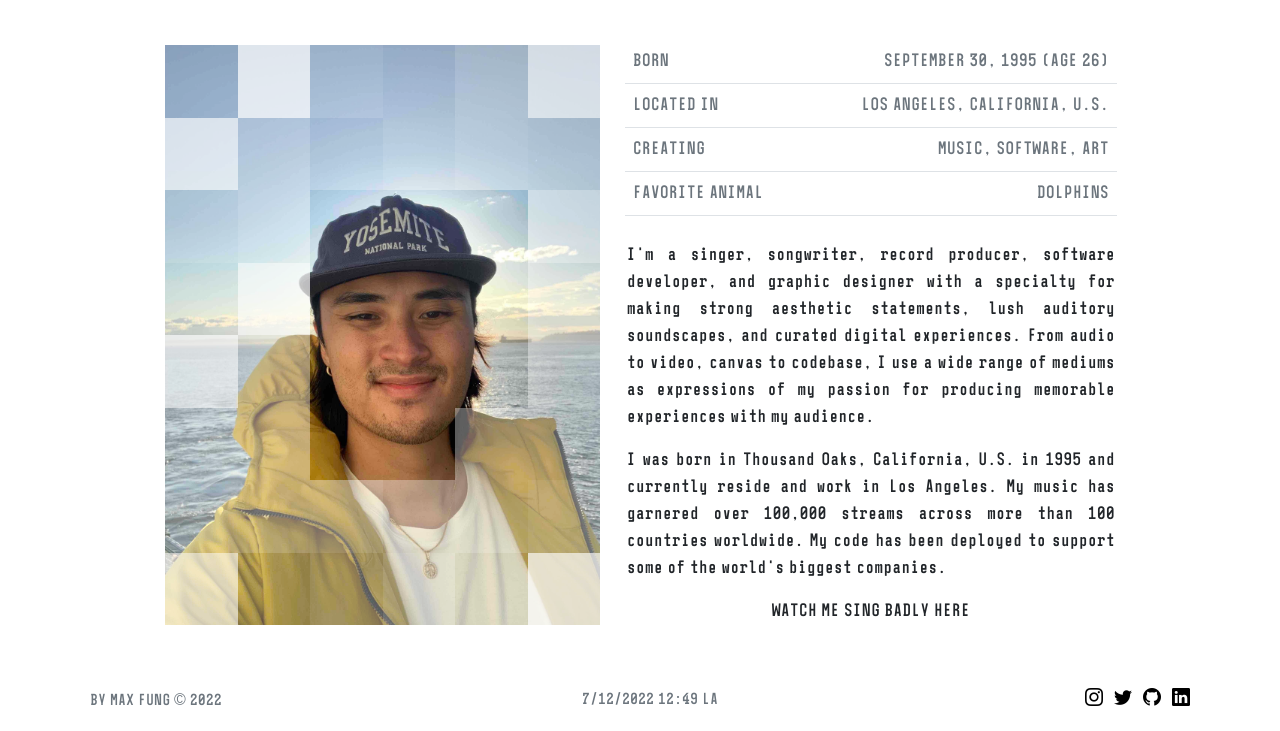
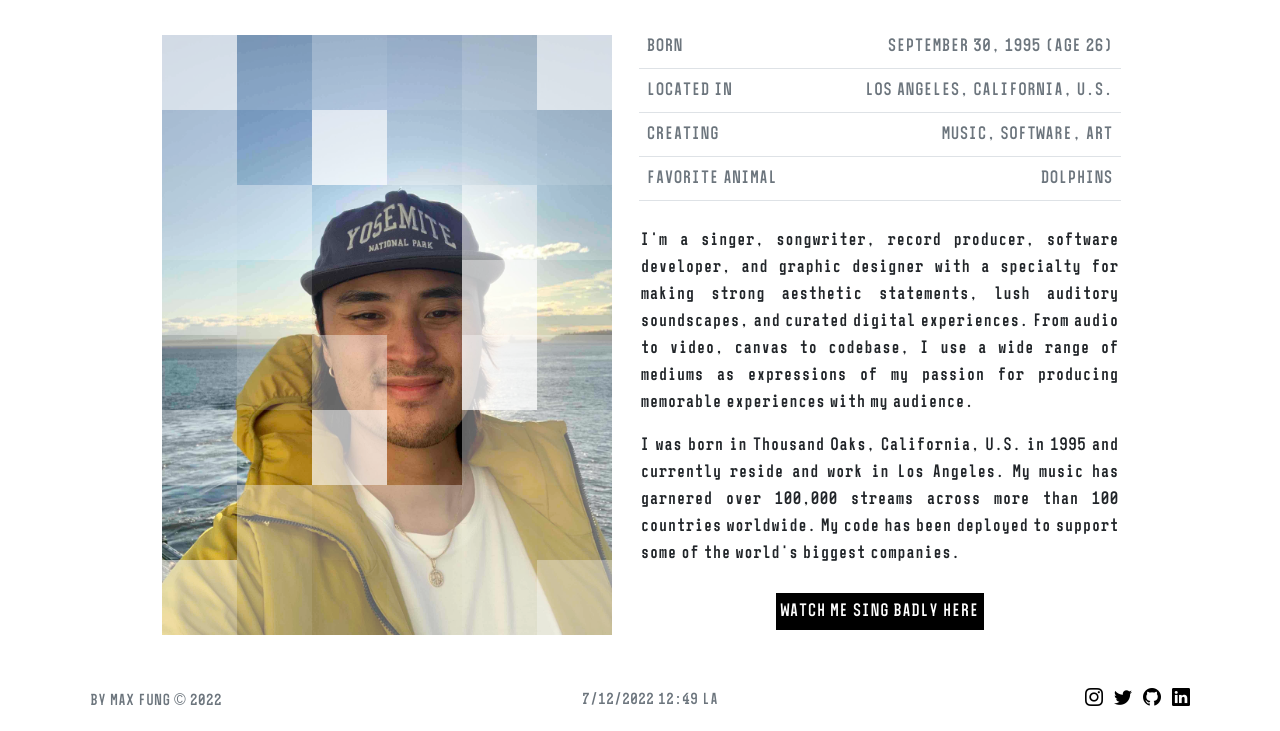
Before and after one commit to mxfng/bymaxfung.com, a Flask app: page /about in a window 1280 px wide. Shown: the part 70-801 px from the top of the page. Run offline with Flask 2, Linux system fonts and the light colour scheme; some libraries are stand-ins or nearby versions.

Commit message:
Pixel colors

```diff
--- a/app/routes/views.py
+++ b/app/routes/views.py
@@ -1,4 +1,4 @@
-from flask import Blueprint, render_template
+from flask import Blueprint, render_template, url_for
 from datetime import date
 from ..lib import randomAbout, times
 
@@ -11,7 +11,15 @@ def home():
 
 @views.route("/about")
 def about():
-    return render_template('about.html', fact=randomAbout.random_fact(), action=randomAbout.random_action())
+    pixel_image = url_for('static', filename='img/about.jpg')
+    pixel_image_small = url_for('static', filename='img/about-mobile.jpg')
+    return render_template(
+        'about.html',
+        fact=randomAbout.random_fact(),
+        action=randomAbout.random_action(),
+        pixel_image=pixel_image,
+        pixel_image_small=pixel_image_small,
+    )
 
 @views.context_processor
 def calculate_age():
--- /dev/null
+++ b/app/static/js/pixelGridHover.js
@@ -0,0 +1,41 @@
+// Fades pixels based on mouse position
+var pixels = document.getElementsByClassName('pixel');
+
+function colorizePixel(pixel) {
+    pixel.style.background = '#'+(Math.random() * 0xFFFFFF << 0).toString(16).padStart(6, '0');
+
+    if (pixel.classList.contains('clicked')) {
+        pixel.style.background = 'white';
+    }
+    pixel.classList.toggle('clicked');
+}
+
+// Click and drag functionality
+
+var isClicked = false;
+
+window.addEventListener('mousedown', e => {
+    isClicked = true;
+});
+
+window.addEventListener('mouseup', e => {
+    if (isClicked == true) {
+        isClicked = false;
+    }
+});
+
+// Apply to all elements
+for (var i = 0; i < pixels.length; i++) {
+
+    // Click to change colors
+    pixels[i].addEventListener('click', function() {
+        colorizePixel(this);
+    });
+
+    // Drag to apply
+    pixels[i].addEventListener('mousemove', function() {
+        if (isClicked == true) {
+            colorizePixel(this);
+        }
+    });
+}
--- a/app/templates/about.html
+++ b/app/templates/about.html
@@ -1,4 +1,6 @@
 {% extends "base.html" %}
+
+{% from 'macros.html' import pixel_grid %}
 
 {% block head %}
 <link rel="stylesheet" href="{{ url_for('static', filename='css/about.css') }}">
@@ -10,131 +12,55 @@ About
 
 {% block content %}
 <style>
-    .pixelgrid {
-        width: 100%;
-        height: 100%;
-        position: absolute;
-        top: 0;
-        left: 0;
-        display: grid;
-        grid-template-columns: auto auto auto auto auto auto;
-        overflow: hidden;
-    }
-
-    .pixelgrid .sm {
-        grid-template-rows: auto auto auto auto auto auto;
-    }
-
-    .pixelgrid .lg {
-        grid-template-rows: auto auto auto auto auto auto auto auto;
-    }
-
-    @keyframes flickerAnimation {
-        0%   { opacity:0.4; }
-        50%  { opacity:0; }
-        100% { opacity:0.4; }
-    }
-        @-o-keyframes flickerAnimation{
-        0%   { opacity:0.4; }
-        50%  { opacity:0; }
-        100% { opacity:0.4; }
-    }
-        @-moz-keyframes flickerAnimation{
-        0%   { opacity:0.4; }
-        50%  { opacity:0; }
-        100% { opacity:0.4; }
-    }
-        @-webkit-keyframes flickerAnimation{
-        0%   { opacity:0.4; }
-        50%  { opacity:0; }
-        100% { opacity:0.4; }
-    }
-
-    {% for n in range(1,49) %}
-        {% if n not in [
-            1,2,6,7,15,16,17,18,20,21,22,23,25,26,27,28,29,33,34,43,48
-        ] %}
-            {% set duration = range(70,101) | random/10 %}
-            .pixelgrid .pixelsquare:nth-child({{ n }}) {
-                -webkit-animation: flickerAnimation {{ duration }}s infinite;
-                -moz-animation: flickerAnimation {{ duration }}s infinite;
-                -o-animation: flickerAnimation {{ duration }}s infinite;
-                animation: flickerAnimation {{ duration }}s infinite;
-            }
-        {% endif %}
-    {% endfor %}
-
-    .pixelsquare {
-        background: var(--background-color);
-        animation-iteration-count: infinite;
+    .about-content {
+        margin: auto;
+        padding: 0;
     }
 
     @media (min-width: 992px) {
-        .sm {
-            display: none;
+        .about-content {
+            padding-left: 10px;
         }
     }
 
-    @media (max-width: 991.99px) {
-        .lg {
-            display: none;
-        }
+    .random-action {
+        text-align: center;
+        width: auto;
+        padding: 5px;
+        background: var(--primary-color);
+        color: var(--background-color);
+        display: inline-block;
+    }
+
+    .random-action:hover {
+        background: var(--background-color);
+        color: var(--primary-color);
     }
 </style>
 <div class="container" style="margin: auto;">
     <div class="row align-items-center" style="margin: auto;">
-        <div class="col-md-12 col-lg-6" style="
-            margin: auto;
-            position: relative;
-            padding: 0;
-            width: auto;"
-        >
-            <div class="pixelgrid lg">
-                {% for i in range(1,9) %}
-                    {% for j in range (1,7) %}
-                        <div
-                            id="lg {{ i }}{{ j }}"
-                            class="pixelsquare"
-                            style="
-                                grid-row: {{ i }};
-                                grid-column: {{ j }};
-                                {% if i not in [1, 2, 7, 8] and j not in [1,2,6] %}
-                                    opacity: 0;
-                                {% else %}
-                                    opacity: {{ range(0,101) | random/100 }};
-                                {% endif %}
-                                "
-                        >
-                        </div>
-                    {% endfor %}
-                {% endfor %}
-            </div>
-            <div class="pixelgrid sm">
-                {% for i in range(1,7) %}
-                    {% for j in range (1,7) %}
-                        <div
-                            id="sm {{ i }}{{ j }}"
-                            class="pixelsquare"
-                            style="
-                                grid-row: {{ i }};
-                                grid-column: {{ j }};
-                                {% if i not in [1, 5, 6] and j not in [1,2,6] %}
-                                    opacity: 0;
-                                {% else %}
-                                    opacity: {{ range(0,101) | random/100 }};
-                                {% endif %}
-                                "
-                        >
-                        </div>
-                    {% endfor %}
-                {% endfor %}
-            </div>
-            <picture>
-                <source srcset="{{ url_for('static', filename='img/about.jpg') }}" media="(min-width: 992px)" class="img-fluid">
-                <img src="{{ url_for('static', filename='img/about-mobile.jpg') }}" class="img-fluid" style="max-height: 580px; margin: auto; padding: 0;">
-            </picture>
-        </div>
-        <div class="col-md-12 col-lg-6" style="margin: auto; padding: 0;">
+
+        <!-- Profile image with pixel grid -->
+
+        {% set do_not_show = [
+            8, 15, 16, 21, 22, 24, 25, 28, 32, 34
+        ] %}
+
+        {% set do_not_animate = [
+            1, 2, 6, 9, 12, 17, 18, 20, 23, 26, 29, 33, 37, 43, 48
+        ] %}
+
+        {{ pixel_grid(
+            pixel_image,
+            pixel_image_small,
+            max_height = 600,
+            do_not_show = do_not_show,
+            do_not_animate = do_not_animate
+        ) }}
+
+        <!-- End -->
+
+        <div class="col-md-12 col-lg-6 about-content">
             <div class="row text">
                 <table class="table quick-facts text-muted">
                     <tbody>
@@ -160,7 +86,7 @@ About
             <div class="row">
                 <p style="text-align: justify;">I'm a singer, songwriter, record producer, software developer, and graphic designer with a specialty for making strong aesthetic statements, lush auditory soundscapes, and curated digital experiences. From audio to video, canvas to codebase, I use a wide range of mediums as expressions of my passion for producing memorable experiences with my audience.</p>
                 <p style="text-align: justify;">I was born in Thousand Oaks, California, U.S. in 1995 and currently reside and work in Los Angeles. My music has garnered over 100,000 streams across more than 100 countries worldwide. My code has been deployed to support some of the world's biggest companies.</p>
-                <p id="random-action" style="text-align: center;"><a class="nav-link" href='/dopevideo/' style="text-transform: uppercase;">Watch me {{ action }} here</a></p>
+                <p id="random-action" style="text-align: center; padding: 10px;"><a class="nav-link random-action" href='/dopevideo/' style="text-transform: uppercase;">Watch me {{ action }} here</a></p>
             </div>
         </div>
     </div>
@@ -168,6 +94,7 @@ About
 {% endblock %}
 
 {% block scripts %}
+<!-- Add tight class to content class -->
 <script>
     var content = document.getElementsByClassName('content')[0];
     content.classList.add('tight');
--- /dev/null
+++ b/app/templates/macros.html
@@ -0,0 +1,183 @@
+<!--
+Pixel Grid
+Generates a 6x8 square grid of translucent, animated pixels over a provided image.
+Dynamically resizes the grid to 6x6 when the browser screen size is below 992px.
+
+@param img must use a 4:3 aspect ratio
+@param img_small must use a 1:1 aspect ratio
+@param max_height is the maximum container height in pixels
+@param max_opacity is the upper opacity value for animation
+@param min_opacity is the lower opacity value for animation
+@param duration_upper_bound is the animation's upper time duration in seconds
+@param duration_lower_bound is the animation's lower time duration in seconds
+-->
+
+{% macro pixel_grid(
+    img,
+    img_small,
+    max_height,
+    max_opacity = 0.4,
+    min_opacity = 0,
+    duration_lower_bound = 7,
+    duration_upper_bound = 10,
+    do_not_show = [],
+    do_not_animate = []
+) %}
+
+<style>
+    .pixelgrid {
+        width: 100%;
+        height: 100%;
+        position: absolute;
+        top: 0;
+        left: 0;
+        overflow: hidden;
+        display: grid;
+        grid-template-columns: auto auto auto auto auto auto;
+    }
+
+    .pixelgrid::selection {
+        background-color: transparent;
+        color: #000;
+    }
+
+    .pixelgrid::-moz-selection {
+        background-color: transparent;
+        color: #000;
+    }
+
+    .pixelgrid .sm {
+        grid-template-rows: auto auto auto auto auto auto;
+    }
+
+    .pixelgrid .lg {
+        grid-template-rows: auto auto auto auto auto auto auto auto;
+    }
+
+    .pixel {
+        background: var(--background-color);
+        animation-iteration-count: infinite;
+        visibility: visible;
+        -webkit-transition: background .5s;
+    }
+
+    @media (min-width: 992px) {
+        .sm {
+            display: none;
+        }
+    }
+
+    @media (max-width: 991.99px) {
+        .lg {
+            display: none;
+        }
+    }
+
+    .pause-animation {
+        -webkit-animation-play-state:paused;
+        -moz-animation-play-state:paused;
+        -o-animation-play-state:paused;
+        animation-play-state:paused;
+        opacity: 1;
+    }
+
+    .resume-animation {
+        -webkit-animation: flickerAnimation {{ duration }}s infinite;
+        -moz-animation: flickerAnimation {{ duration }}s infinite;
+        -o-animation: flickerAnimation {{ duration }}s infinite;
+        animation: flickerAnimation {{ duration }}s infinite;
+    }
+
+    .clicked {
+        overflow: hidden;
+    }
+
+    @keyframes flickerAnimation {
+        0%   { opacity:{{ max_opacity }}; }
+        50%  { opacity:{{ min_opacity }}; }
+        100% { opacity:{{ max_opacity }}; }
+    }
+        @-o-keyframes flickerAnimation{
+        0%   { opacity:{{ max_opacity }}; }
+        50%  { opacity:{{ min_opacity }}; }
+        100% { opacity:{{ max_opacity }}; }
+    }
+        @-moz-keyframes flickerAnimation{
+        0%   { opacity:{{ max_opacity }}; }
+        50%  { opacity:{{ min_opacity }}; }
+        100% { opacity:{{ max_opacity }}; }
+    }
+        @-webkit-keyframes flickerAnimation{
+        0%   { opacity:{{ max_opacity }}; }
+        50%  { opacity:{{ min_opacity }}; }
+        100% { opacity:{{ max_opacity }}; }
+    }
+
+    /* Assign animation to pixel class elements */
+    {% for n in range(1,49) %}
+        /* Omit select number of class elements */
+        {% if n in do_not_show %}
+            .pixelgrid .pixel:nth-child({{ n }}) {
+                display: none;
+            }
+        {% elif n not in do_not_animate %}
+            {% set duration = range(
+                duration_lower_bound * 10,
+                duration_upper_bound * 10 + 1
+            ) | random / 10 %}
+            .pixelgrid .pixel:nth-child({{ n }}) {
+                -webkit-animation: flickerAnimation {{ duration }}s infinite;
+                -moz-animation: flickerAnimation {{ duration }}s infinite;
+                -o-animation: flickerAnimation {{ duration }}s infinite;
+                animation: flickerAnimation {{ duration }}s infinite;
+            }
+        {% endif %}
+    {% endfor %}
+</style>
+<div class="col-md-12 col-lg-6" style="
+    margin: auto;
+    position: relative;
+    padding: 0;
+    width: auto;"
+>
+    <div id="pixel-grid" class="pixelgrid lg" draggable="false">
+        {% for i in range(1,9) %}
+            {% for j in range (1,7) %}
+                <div
+                    id="lg {{ i }}{{ j }}"
+                    class="pixel"
+                    style="
+                        grid-row: {{ i }};
+                        grid-column: {{ j }};
+                        opacity: {{ range(0,101) | random/100 }};
+                    "
+                >
+                </div>
+            {% endfor %}
+        {% endfor %}
+    </div>
+    <div id="pixel-grid-small" class="pixelgrid sm">
+        {% for i in range(1,7) %}
+            {% for j in range (1,7) %}
+                <div
+                    id="sm {{ i }}{{ j }}"
+                    class="pixel"
+                    style="
+                        grid-row: {{ i }};
+                        grid-column: {{ j }};
+                        opacity: {{ range(0,101) | random/100 }};
+                        "
+                >
+                </div>
+            {% endfor %}
+        {% endfor %}
+    </div>
+    <picture>
+        <source srcset="{{ img }}" media="(min-width: 992px)" class="img-fluid">
+        <img src="{{ img_small }}" class="img-fluid" style="max-height: {{ max_height }}px; margin: auto; padding: 0;">
+    </picture>
+</div>
+
+<script type="text/javascript" src="{{ url_for('static', filename='js/pixelGridHover.js') }}"></script>
+
+{% endmacro %}
--- a/app/templates/music/discography/disc-view.html
+++ b/app/templates/music/discography/disc-view.html
@@ -162,7 +162,7 @@
                 </table>
             </div>
             <div id="disc-nav" class="row justify-content-center">
-                <div class="col"><a class="nav-link" href="#blog">Tracklist</a></div>
+                <div class="col"><a class="nav-link" href="#tracks">Tracklist</a></div>
                 <div class="col"><a class="nav-link" href="#photos">Photos</a></div>
                 <div class="col"><a class="nav-link" href="#videos">Videos</a></div>
                 <div class="col"><a id="back-button" class="nav-link" href="/music">Back</a></div>
```
